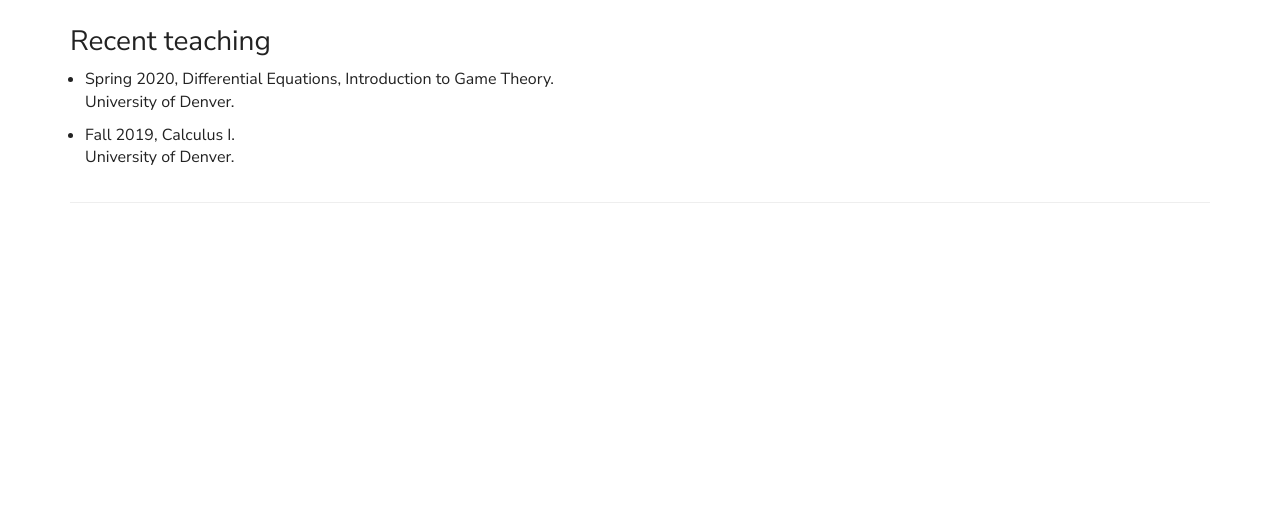
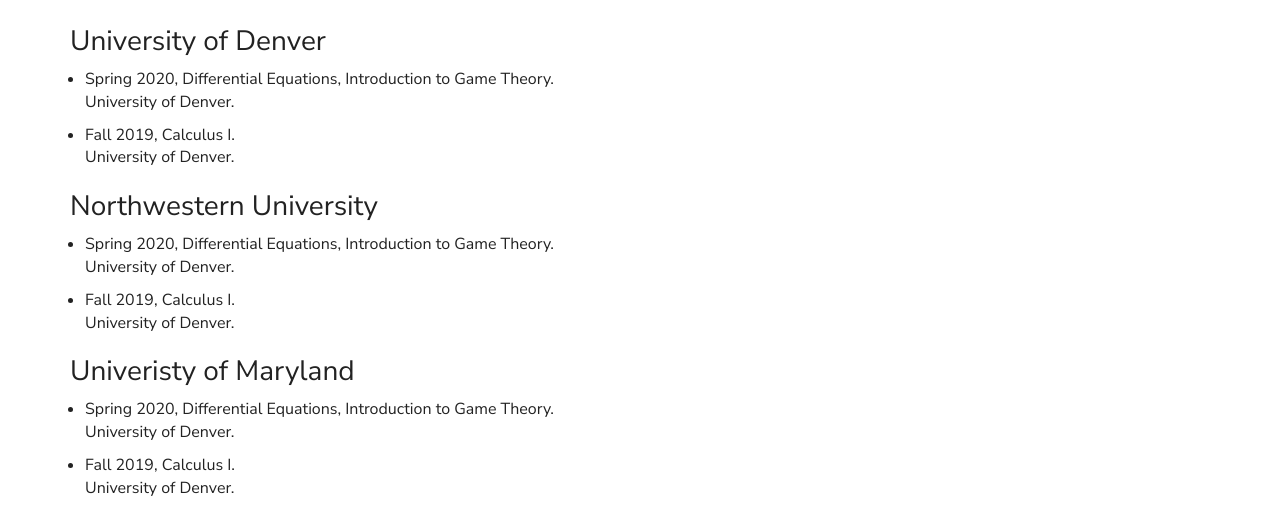
Before and after one commit to s-schmieding/s-schmieding.github.io, a plain HTML site: page teaching.html in a window 1280 px wide. Shown: the part 94-626 px from the top of the page. Drawn offline with nearby package versions, Linux system fonts and the light colour scheme; a web font is replaced by a local one.

Commit message:
teaching old unis

```diff
--- a/teaching.html
+++ b/teaching.html
@@ -69,7 +69,19 @@
       <div class="row">
         <div class="col-md-6">
 
-          <h3>Recent teaching</h3>
+          <h3>University of Denver</h3>
+          <ul>
+            <li> Spring 2020, Differential Equations, Introduction to Game Theory.<br> University of Denver.</li>
+            <li> Fall 2019, Calculus I.<br> University of Denver.</li>
+          </ul>
+
+	   <h3>Northwestern University</h3>
+          <ul>
+            <li> Spring 2020, Differential Equations, Introduction to Game Theory.<br> University of Denver.</li>
+            <li> Fall 2019, Calculus I.<br> University of Denver.</li>
+          </ul>
+
+	   <h3>Univeristy of Maryland</h3>
           <ul>
             <li> Spring 2020, Differential Equations, Introduction to Game Theory.<br> University of Denver.</li>
             <li> Fall 2019, Calculus I.<br> University of Denver.</li>
```
